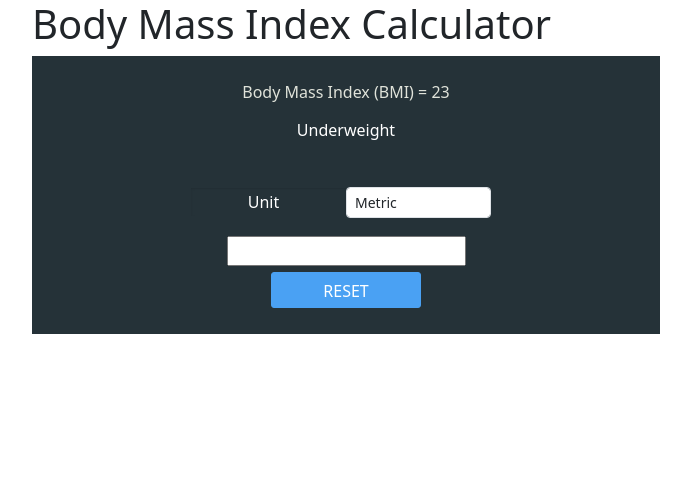
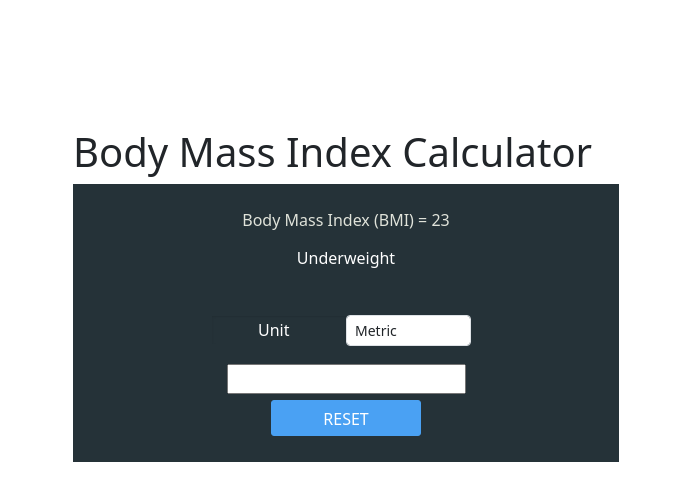
Before and after one commit to Harry8679/BMI, a React (Create React App) app: page / in a window 1280 px wide. Shown: the top 500 px of the page, without its empty margins (294-985 px from the left). Built offline with nearby package versions, Linux system fonts and the light colour scheme.

Commit message:
Container added 2

```diff
--- a/src/App.js
+++ b/src/App.js
@@ -3,7 +3,7 @@ import BMI from './components/BMI';
 
 const App = () => {
   return (
-    <div className="Appc ontainer">
+    <div className="App container">
       <div className="row justify-content-center">
         <div className="col-lg-6 col-lg-offset-3">
           <BMI />
```
